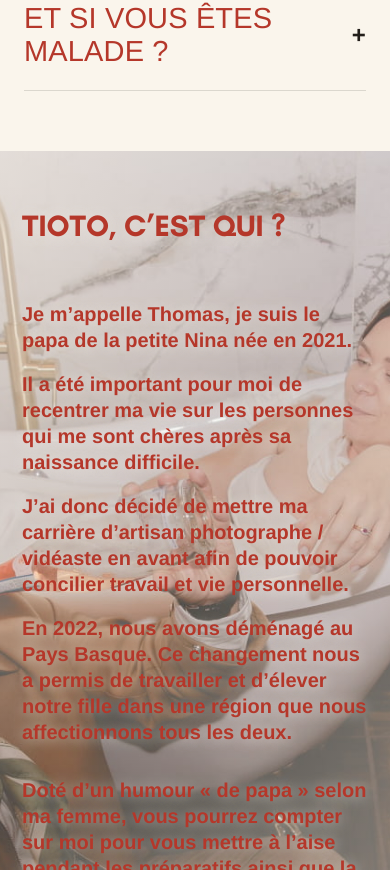
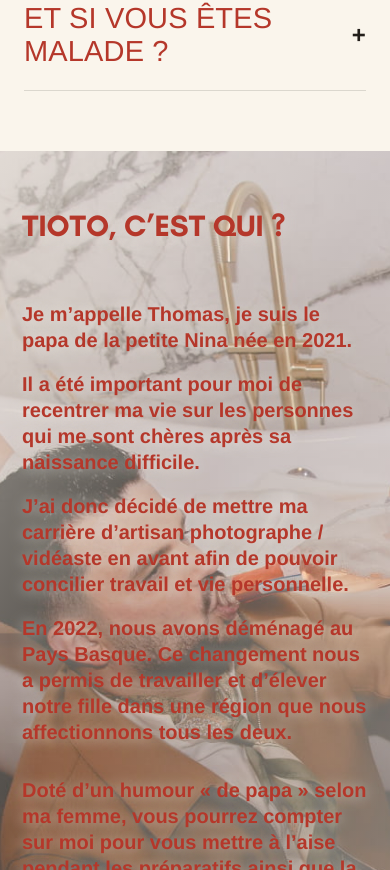
Before and after one commit to saslandeco-cmyk/tioto-photographe, a Next.js app: page / in a window 390 px wide. Shown: the part 5134-6004 px from the top of the page. Built offline with nearby package versions, Linux system fonts and the light colour scheme.

Commit message:
Adjust Tioto photo focal point on mobile/tablet

```diff
--- a/app/components/Tioto.module.css
+++ b/app/components/Tioto.module.css
@@ -77,6 +77,13 @@
   margin-bottom: 0;
 }
 
+@media (max-width: 900px) {
+  .photo {
+    object-fit: cover;
+    object-position: 35% 50%;
+  }
+}
+
 @media (max-width: 860px) {
   .columns {
     grid-template-columns: minmax(0, 1fr);
```
